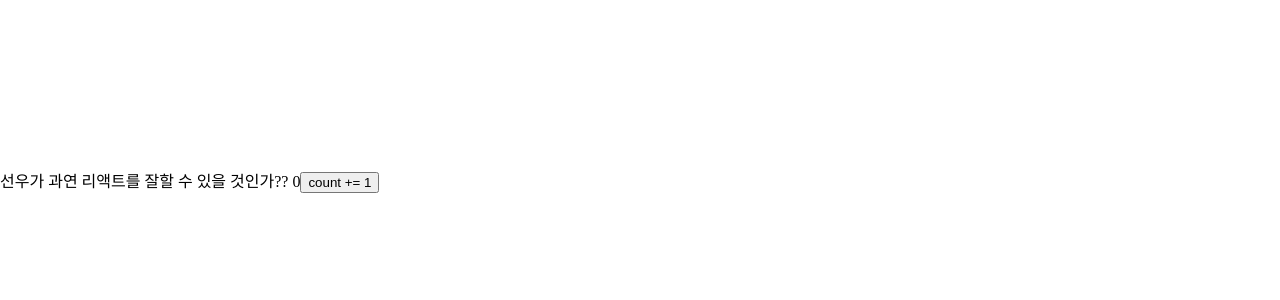
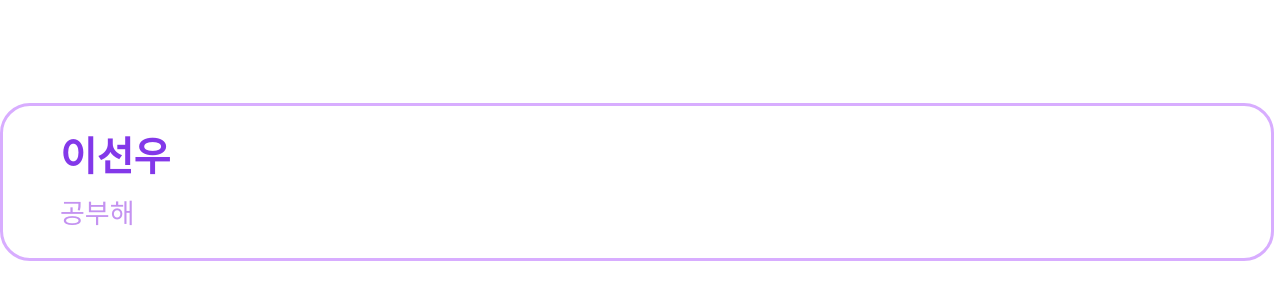
Before and after one commit to dsm-hackerton-12/AHU_FrontEnd, a React (Vite) app: page /t in a window 1280 px wide. Shown: the part 218-518 px from the top of the page. Built offline with nearby package versions, Linux system fonts and the light colour scheme.

Commit message:
feat :: 컴포넌트 개발

```diff
--- a/package.json
+++ b/package.json
@@ -12,6 +12,7 @@
   "dependencies": {
     "@emotion/react": "^11.14.0",
     "@emotion/styled": "^11.14.1",
+    "@tanstack/react-query": "^5.83.0",
     "axios": "^1.10.0",
     "react": "^19.1.0",
     "react-cookie": "^8.0.1",
--- a/src/App.tsx
+++ b/src/App.tsx
@@ -1,18 +1,14 @@
-import { useState } from 'react'
+import { QueryClientProvider, QueryClient } from "@tanstack/react-query";
+import Router from "./Router";
 
 function App() {
-  const [count, setCount] = useState(0);
+  const queryClient = new QueryClient();
 
   return (
-    <>
-      <span>
-        선우가 과연 리액트를 잘할 수 있을 것인가?? {count}
-      </span>
-      <button onClick={() => setCount(count+1)}>
-        count += 1
-      </button>
-    </>
-  )
+    <QueryClientProvider client={queryClient}>
+      <Router />
+    </QueryClientProvider>
+  );
 }
 
 export default App;
--- a/src/Router.tsx
+++ b/src/Router.tsx
@@ -1,11 +1,12 @@
 import {BrowserRouter, Routes, Route} from "react-router-dom"
+import TopTextLayer from "./components/topTextLayer/topTextLayer"
 
 
 export default function Router() {
   return (
     <BrowserRouter>
       <Routes>
-        <Route path="/" element={<></>} />
+        <Route path="/t" element={<TopTextLayer title="이선우" text="공부해" />} />
       </Routes>
     </BrowserRouter>
   )
--- /dev/null
+++ b/src/components/topTextLayer/TopTextLayer.tsx
@@ -0,0 +1,39 @@
+import React from "react";
+import styled from "@emotion/styled"
+
+interface Props {
+  title?: string,
+  text?: string,
+}
+
+function TopTextLayer({title, text}: Props) {
+  return(
+    <TopContainer>
+      <TopTitle>{title}</TopTitle>
+      <TopText>{text}</TopText>
+    </TopContainer>
+  )
+}
+  const TopContainer = styled.div`
+    width: 1268px;
+    height: 152px;
+    border: 3px solid #D8ADFF;
+    border-radius: 30px;
+  `
+
+  const  TopTitle = styled.h2`
+    font-size: 40px;
+    font-weight: 600px;
+    color: #8338E9;
+    padding: 22px 0 6px 57px;
+    margin: 0;
+  `
+
+  const TopText = styled.span`
+    font-size: 27px;
+    font-weight: 400px;
+    color: #C492F1;
+    padding-left: 57px;
+  `
+
+  export default TopTextLayer
```
Also changed, not shown: 1 other file (tests, documents, lock files or other folders).
